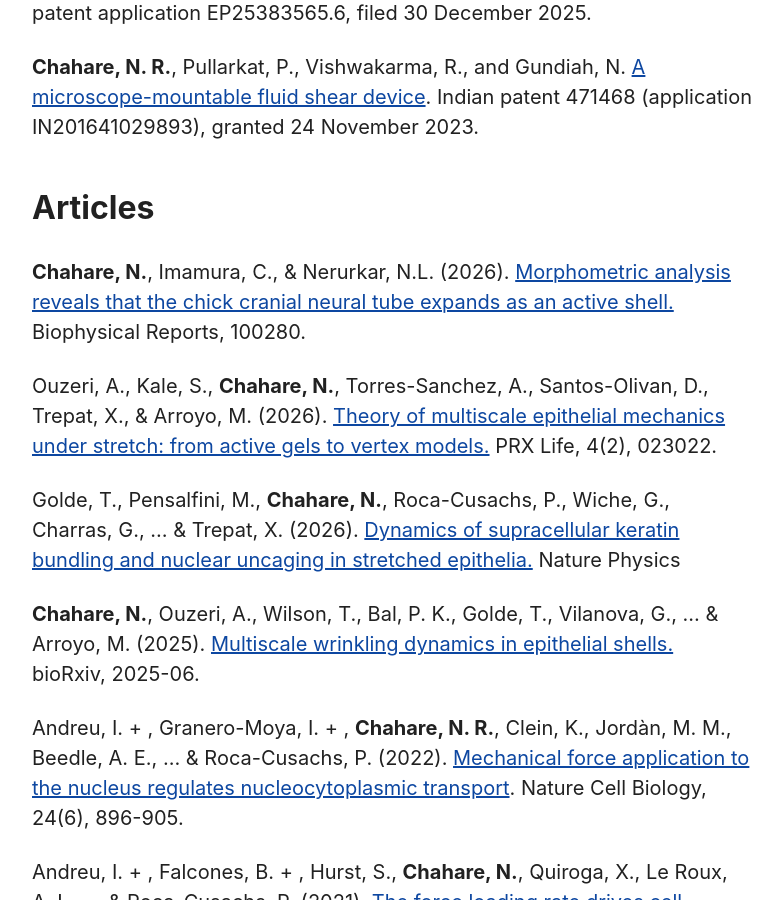
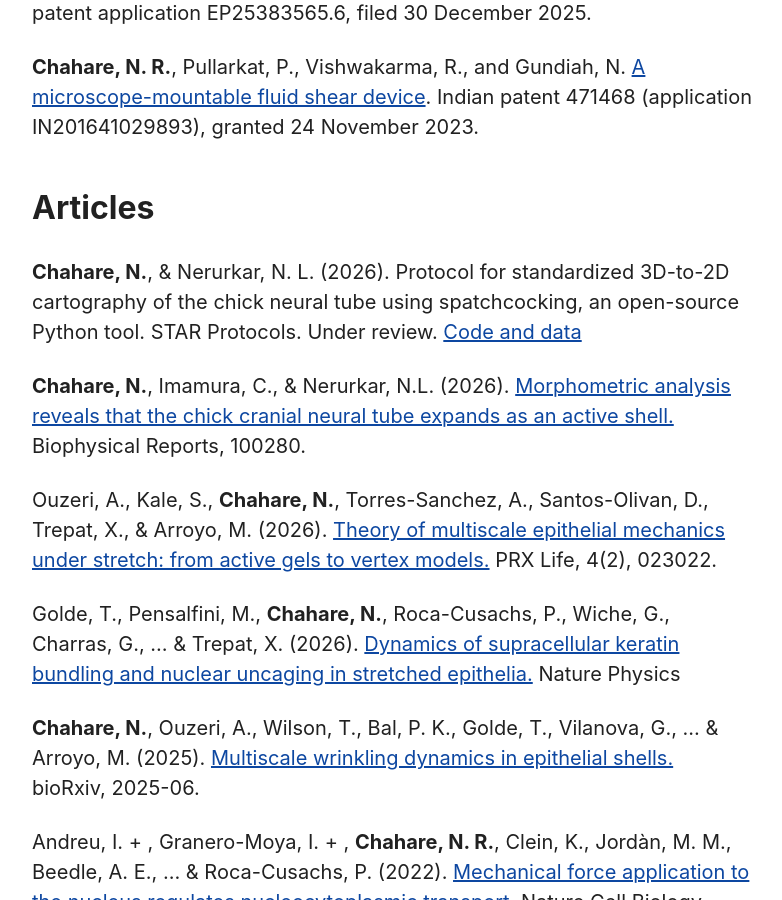
Before and after one commit to nchahare/nchahare.github.io, a Jekyll site: the page built from cv.md, in a window 1280 px wide and 900 px high, scrolled down 1491 px. Shown: the whole window, without its empty margins (248-1030 px from the left). Built offline with Jekyll 4.4.1, drawn with Linux system fonts in a browser that asks for light colours.

Commit message:
Add the STAR Protocols paper under review to the CV

```diff
--- a/cv.md
+++ b/cv.md
@@ -43,6 +43,8 @@ permalink: /cv/
 **Chahare, N. R.**, Pullarkat, P., Vishwakarma, R., and Gundiah, N. [A microscope-mountable fluid shear device](https://patentscope.wipo.int/search/en/detail.jsf?docId=IN213727573). Indian patent 471468 (application IN201641029893), granted 24 November 2023.
 
 ### Articles
+
+**Chahare, N.**, & Nerurkar, N. L. (2026). Protocol for standardized 3D-to-2D cartography of the chick neural tube using spatchcocking, an open-source Python tool. STAR Protocols. Under review. [Code and data](https://doi.org/10.5281/zenodo.23803314)
 
 **Chahare, N.**, Imamura, C., & Nerurkar, N.L. (2026). [Morphometric analysis reveals that the chick cranial neural tube expands as an active shell.](https://doi.org/10.1016/j.bpr.2026.100280) Biophysical Reports, 100280.
 
```
